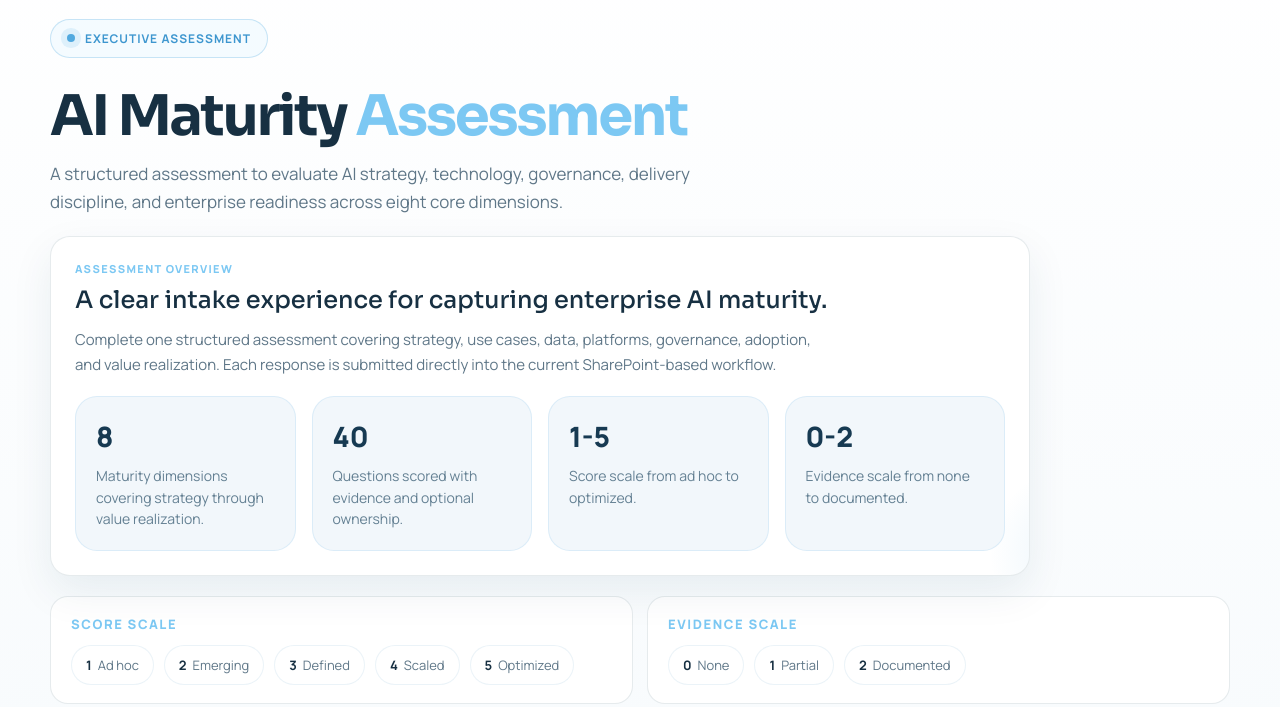
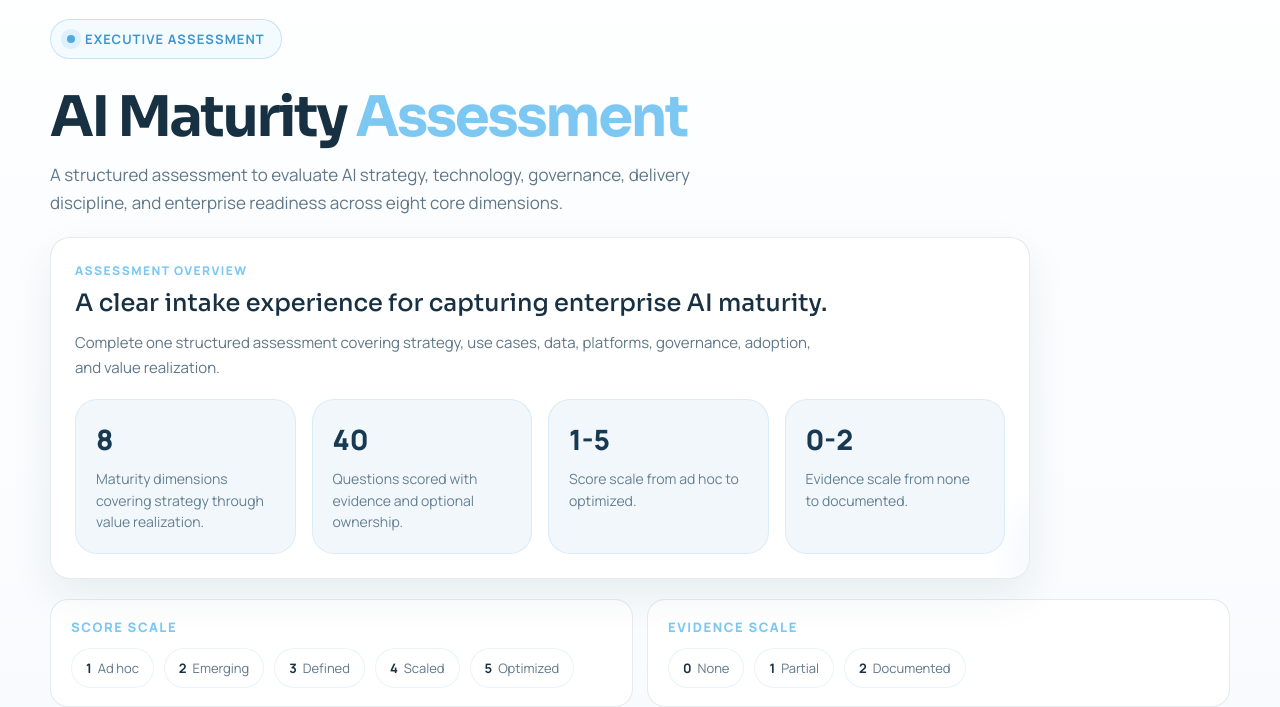
Before and after one commit to Sri1999-ai/survey-to-sharepoint, a plain HTML site: page index.html in a window 1280 px wide. Shown: the part 125-832 px from the top of the page. Drawn offline with Linux system fonts and the light colour scheme.

Commit message:
increasing the font size

```diff
--- a/index.html
+++ b/index.html
@@ -89,7 +89,7 @@ body::before{
   padding:10px 16px;
   background:#f4fbff;
   color:#3d96cf;
-  font-size:12px;
+  font-size:13px;
   font-weight:700;
   letter-spacing:0.08em;
   text-transform:uppercase;
@@ -158,7 +158,7 @@ body::before{
   position:relative;
   z-index:1;
   color:var(--brand-strong);
-  font-size:11px;
+  font-size:12px;
   font-weight:800;
   letter-spacing:0.12em;
   text-transform:uppercase;
@@ -794,7 +794,7 @@ body::before{
           <div class="hero-panel-label">Assessment Overview</div>
           <div class="hero-panel-title">A clear intake experience for capturing enterprise AI maturity.</div>
           <p class="hero-panel-text">
-            Complete one structured assessment covering strategy, use cases, data, platforms, governance, adoption, and value realization. Each response is submitted directly into the current SharePoint-based workflow.
+            Complete one structured assessment covering strategy, use cases, data, platforms, governance, adoption, and value realization.
           </p>
           <div class="hero-stats">
             <div class="hero-stat">
```
